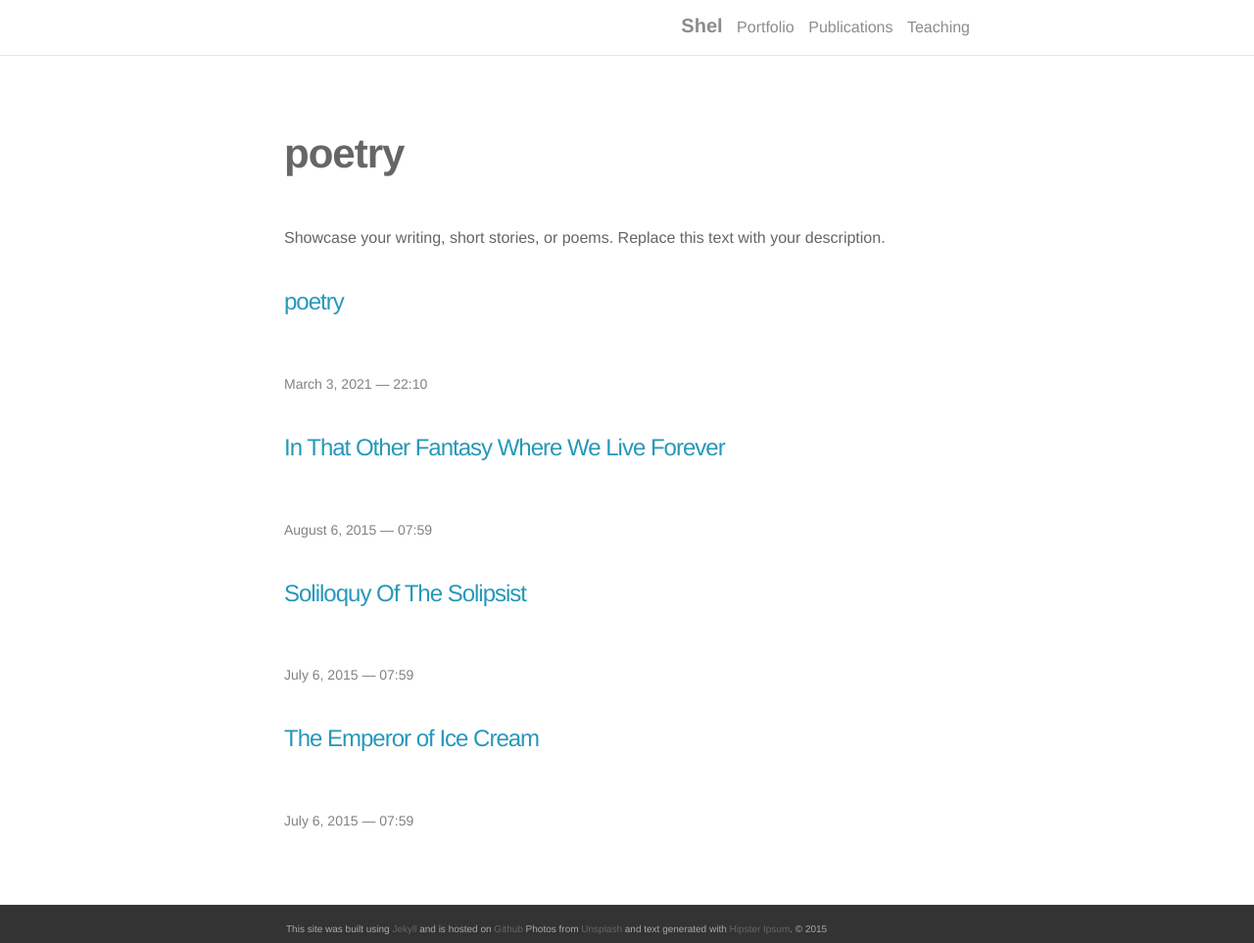
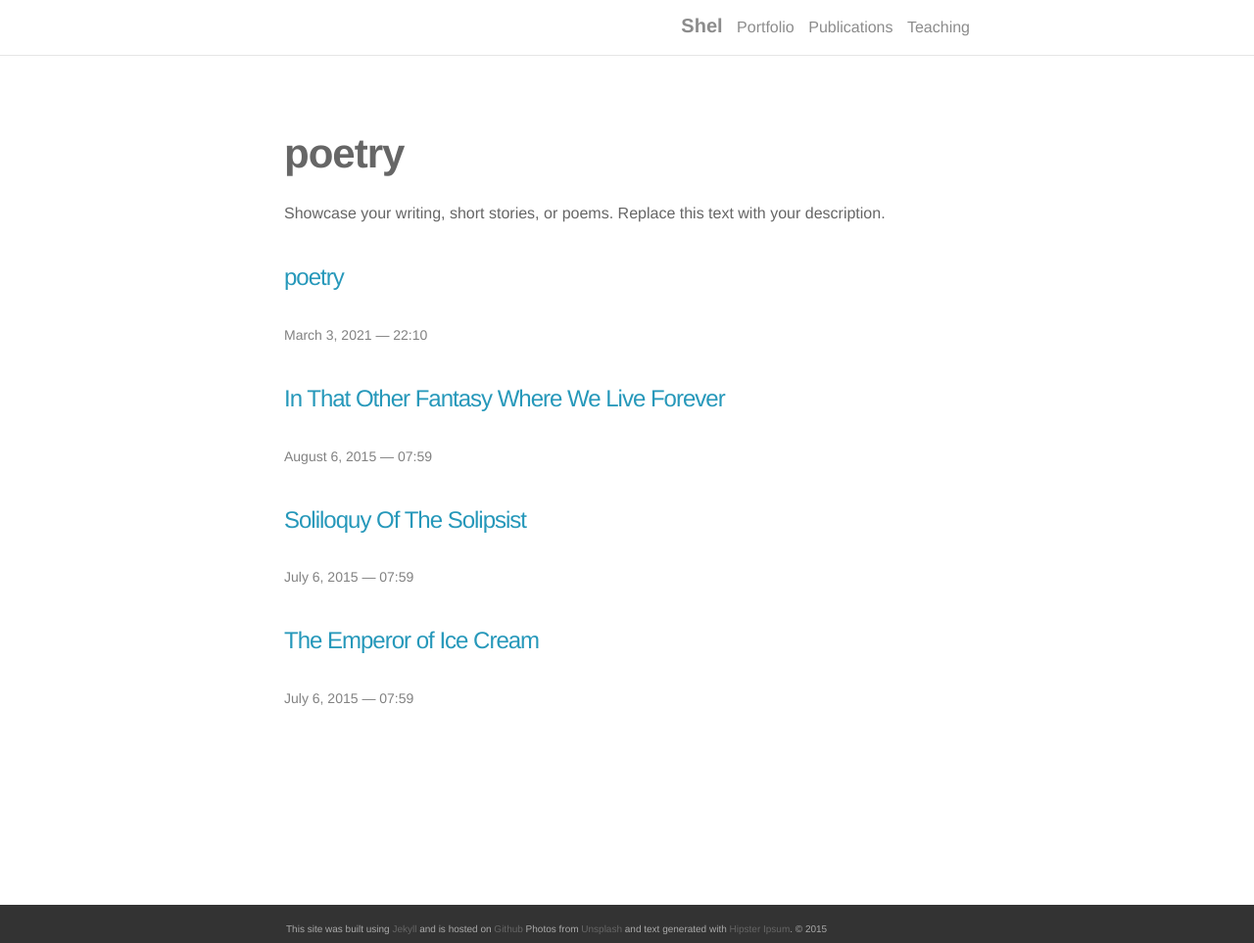
Before and after one commit to shelvasha/shelvasha.github.io, a Jekyll site: the page built from _poetry/poetry.md, in a window 1280 px wide and 963 px high. Shown: the whole window at 98% size. Built offline with Jekyll 4.4.1, drawn with Linux system fonts in a browser that asks for light colours; nearby versions of some CDN libraries.

Commit message:
Update _base.scss

```diff
--- a/_sass/_base.scss
+++ b/_sass/_base.scss
@@ -122,7 +122,7 @@ h1, h2 {
     font-family: $base-font-family;
     font-weight: bold;
     text-transform: none;
-    padding-bottom: 25px;
+    padding-bottom: $vertical-spacing-unit;
 }
 
 h3, h4, h5, h6 {
```
